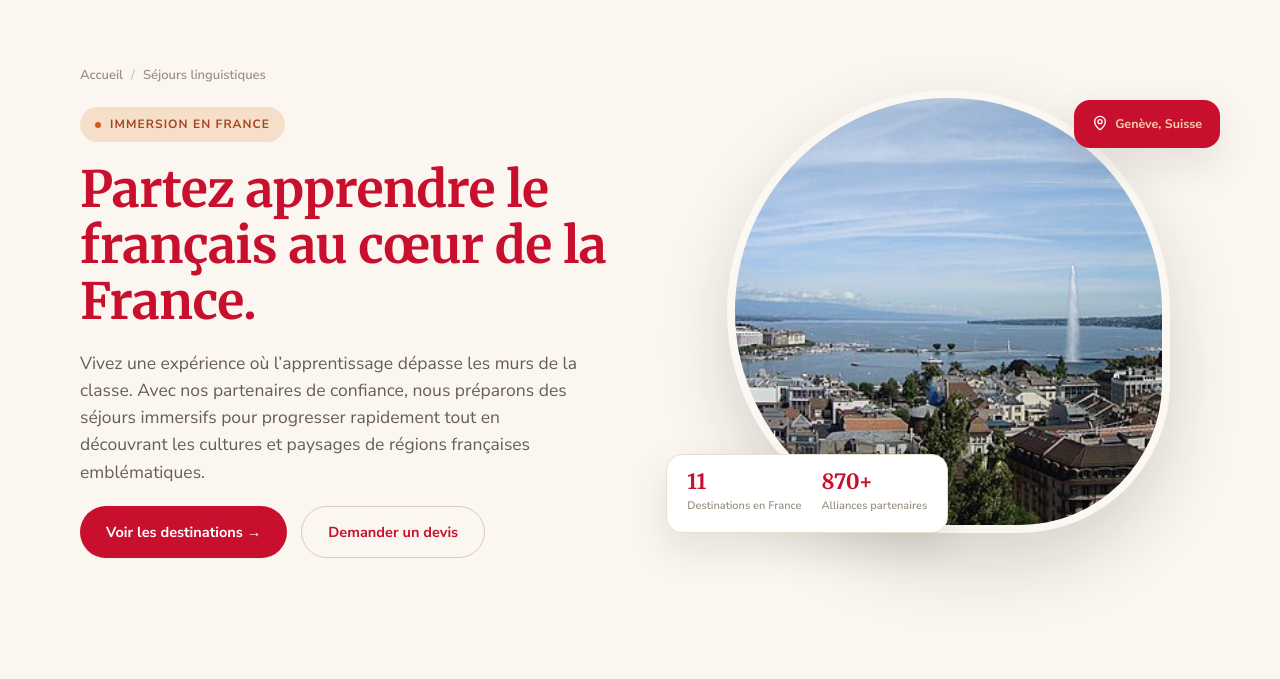
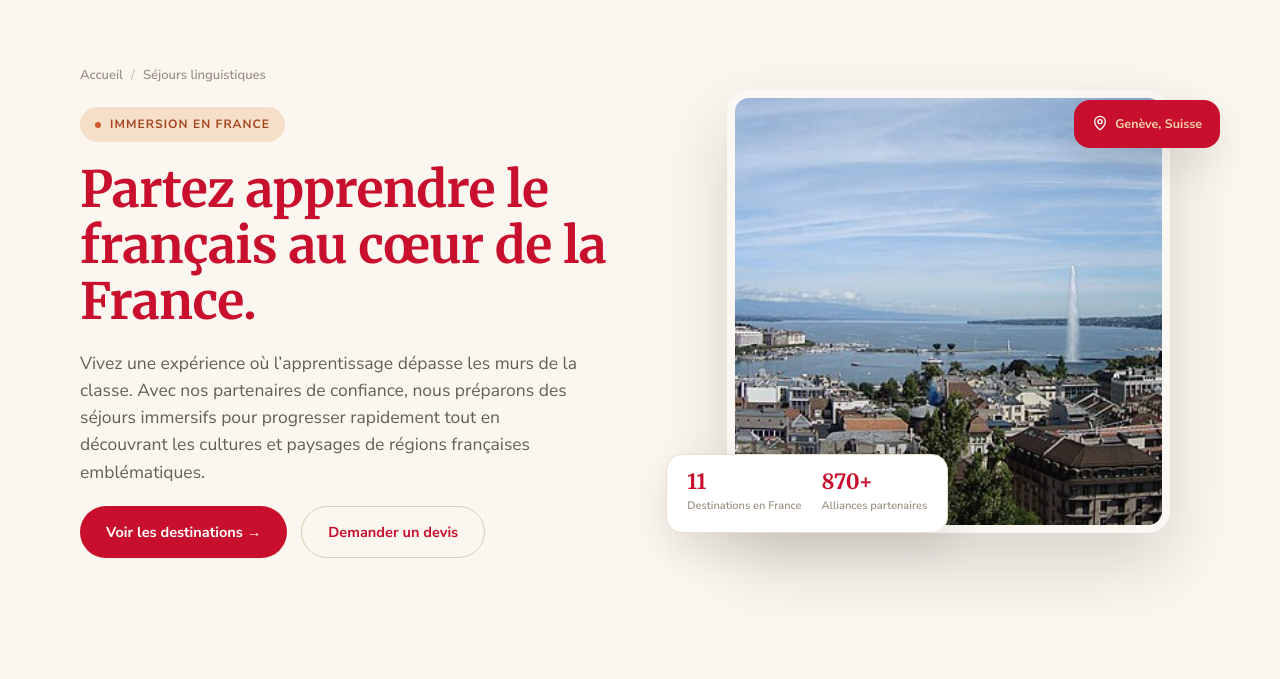
Before and after one commit to 81ko/afge_mock-up, a plain HTML site: page pages/sejours-linguistiques.html in a window 1280 px wide. Shown: the part 121-800 px from the top of the page. Drawn offline with Linux system fonts and the light colour scheme.

Commit message:
Square the Geneva hero image

```diff
--- a/assets/css/style.css
+++ b/assets/css/style.css
@@ -173,7 +173,7 @@ nav.mainnav .wrap{display:flex;align-items:center;justify-content:space-between;
 .hero-art{position:relative;aspect-ratio:1/1;display:flex;align-items:center;justify-content:center;}
 .hero-art svg{width:100%;height:100%;}
 .hero-art-geneva{isolation:isolate;}
-.geneva-photo{position:relative;width:88%;height:88%;border-radius:50% 50% 34% 50%;overflow:hidden;background:var(--paper-deep);box-shadow:var(--shadow-lg);border:8px solid rgba(255,255,255,.72);}
+.geneva-photo{position:relative;width:88%;height:88%;border-radius:22px;overflow:hidden;background:var(--paper-deep);box-shadow:var(--shadow-lg);border:8px solid rgba(255,255,255,.72);}
 .geneva-photo::after{content:"";position:absolute;inset:0;background:linear-gradient(180deg,transparent 50%,rgba(29,27,24,.2));pointer-events:none;}
 .geneva-photo img{width:100%;height:100%;object-fit:cover;object-position:center;transform:scale(1.04);}
 .hero-art .float-badge{
```
Also changed, not shown: index.html (+1 -1 lines).
